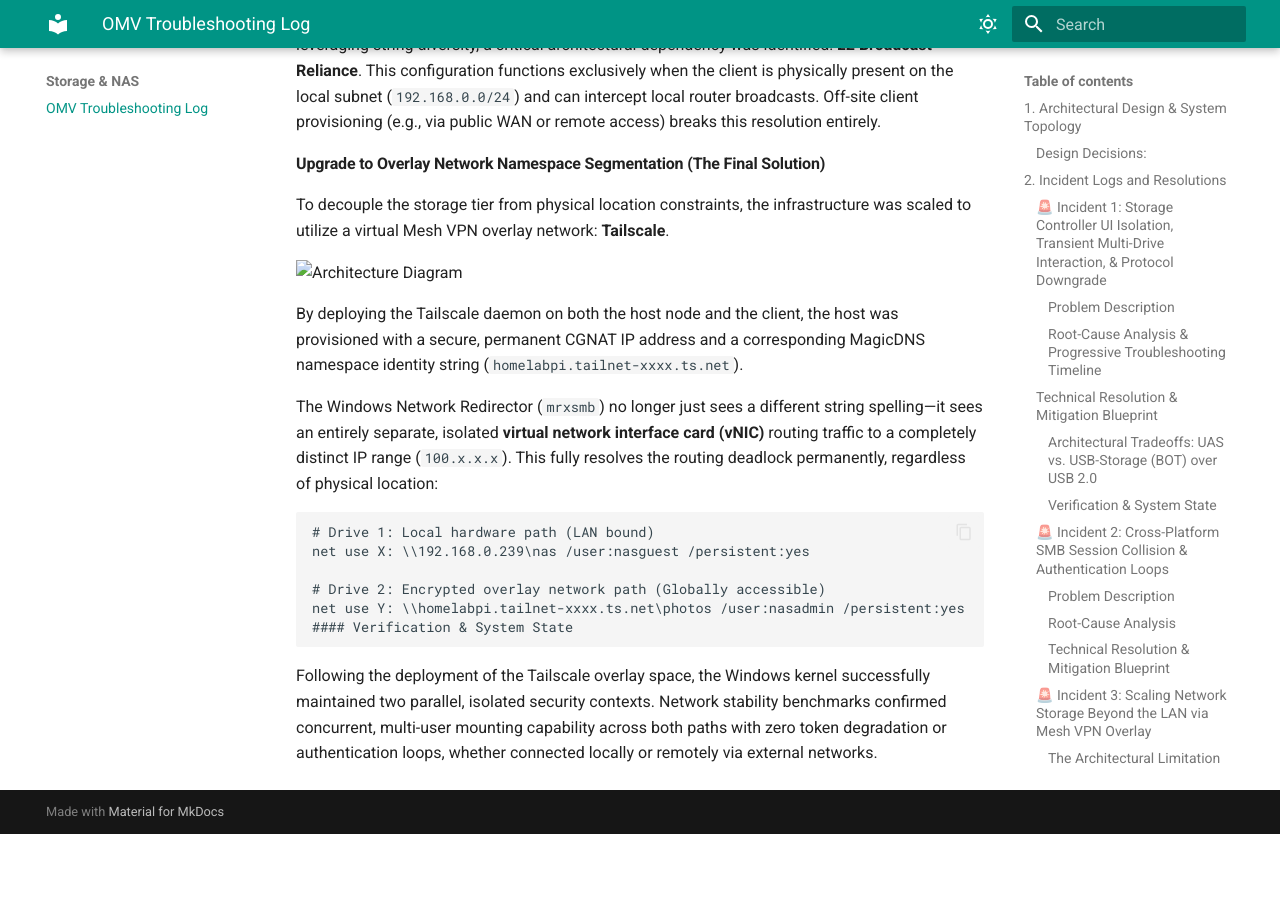
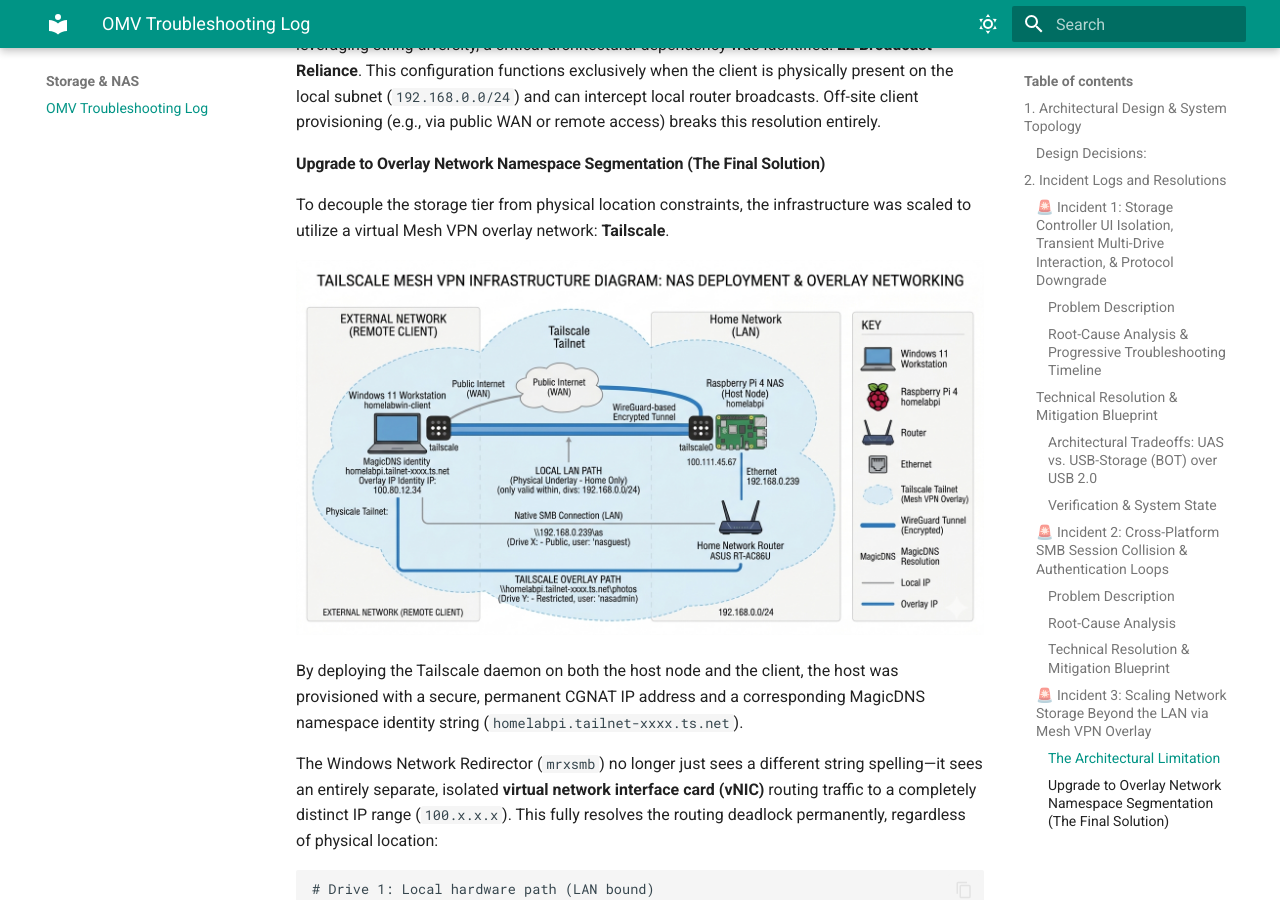
Before and after one commit to RealMatthewZhou/homelab, an MkDocs documentation site: the page built from docs/storage-nas/OMV-Troubleshooting-Log.md, in a window 1280 px wide and 900 px high, scrolled down 5769 px. Built offline with MkDocs 1.6.1 and Material for MkDocs 9.7.7, drawn with Linux system fonts in a browser that asks for light colours; before the commit the page ends 6603 px from its top, so only the background shows below that.

Commit message:
fixed png location

```diff
--- a/docs/storage-nas/OMV-Troubleshooting-Log.md
+++ b/docs/storage-nas/OMV-Troubleshooting-Log.md
@@ -175,7 +175,7 @@
 #### Upgrade to Overlay Network Namespace Segmentation (The Final Solution)
 To decouple the storage tier from physical location constraints, the infrastructure was scaled to utilize a virtual Mesh VPN overlay network: **Tailscale**.
 
-![Architecture Diagram](attachments/tailscale-nas.png)
+![Architecture Diagram](../attachments/tailscale-nas.png)
 
 By deploying the Tailscale daemon on both the host node and the client, the host was provisioned with a secure, permanent CGNAT IP address and a corresponding MagicDNS namespace identity string (`homelabpi.tailnet-xxxx.ts.net`).
 
```
Also changed, not shown: 1 other file.
